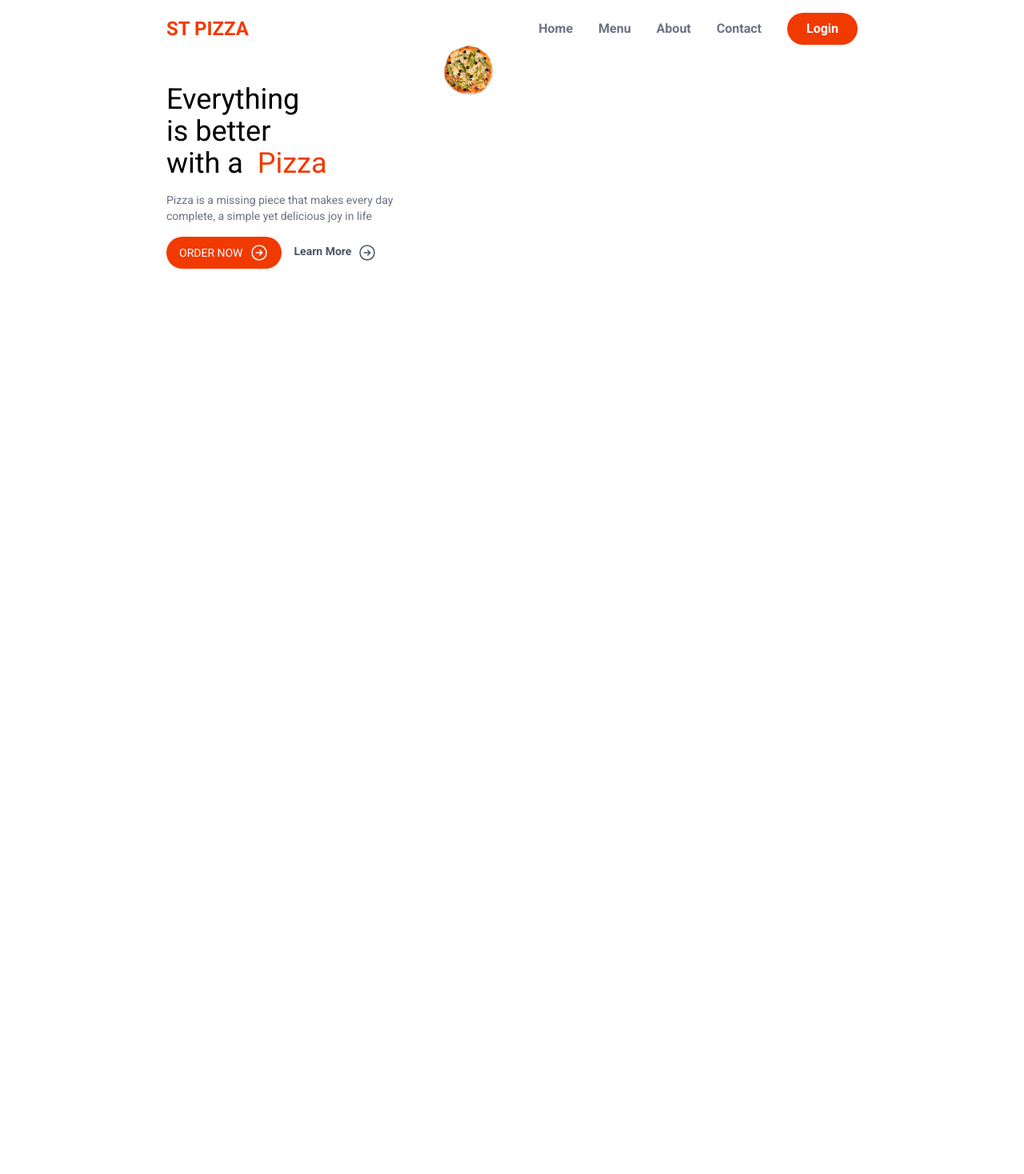
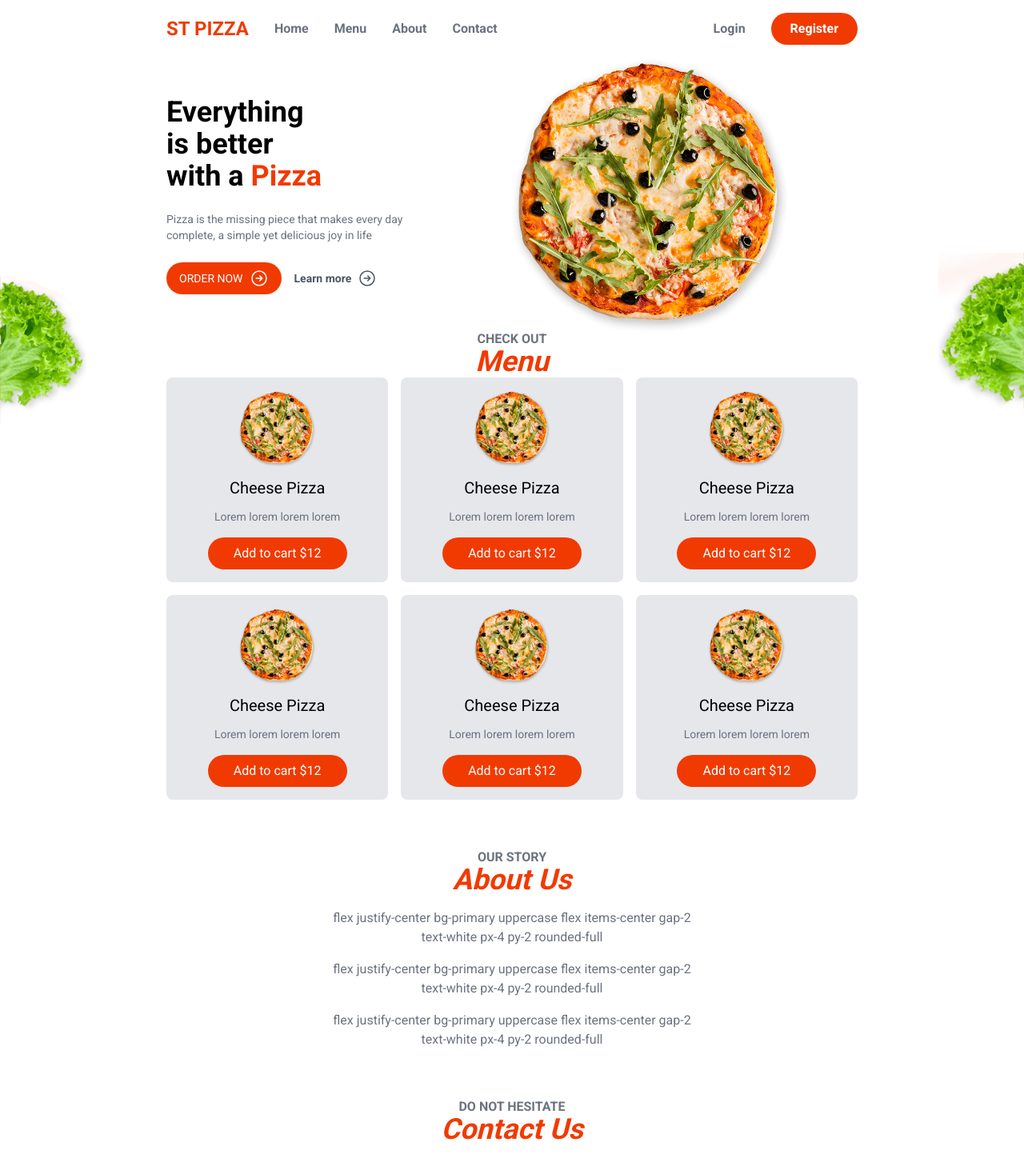
Before and after one commit to yashranipa/food-ordering-nextjs, a Next.js app: page / in a window 1280 px wide. Shown: the top 1468 px of the page at 80% size. Before the commit the page ends 800 px from the top, so only its background shows below. Built offline with nearby package versions, Linux system fonts and the light colour scheme.

Commit message:
implemented home page sections

```diff
--- a/src/app/layout.js
+++ b/src/app/layout.js
@@ -1,5 +1,6 @@
 import { Roboto } from "next/font/google";
 import "./globals.css";
+import Header from "@/components/layout/Header";
 
 const roboto = Roboto({ subsets: ["latin"], weight: ["400", "500", "700"] });
 
@@ -12,7 +13,13 @@ export default function RootLayout({ children }) {
   return (
     <html lang="en">
       <body className={roboto.className}>
-        <main className="max-w-4xl mx-auto p-4">{children}</main>
+        <main className="max-w-4xl mx-auto p-4">
+          <Header />
+          {children}
+          <footer className="border-t p-8 text-center mt-16">
+            &copy; 2023 All rights reserved
+          </footer>
+        </main>
       </body>
     </html>
   );
--- a/src/app/page.js
+++ b/src/app/page.js
@@ -1,12 +1,44 @@
 import Header from "@/components/layout/Header";
 import Hero from "@/components/layout/Hero";
-import Link from "next/link";
+import HomeMemu from "@/components/layout/HomeMenu";
+import SectionHeaders from "@/components/layout/SectionHeaders";
 
 export default function Home() {
   return (
     <>
-      <Header />
       <Hero />
+      <HomeMemu />
+      <section id="about" className="text-center my-16">
+        <SectionHeaders subHeader={"Our Story"} mainHeader={"About Us"} />
+        <div className="text-gray-500 max-w-md mx-auto mt-4 flex flex-col gap-4">
+          <p className="">
+            flex justify-center bg-primary uppercase flex items-center gap-2
+            text-white px-4 py-2 rounded-full
+          </p>
+          <p className="">
+            flex justify-center bg-primary uppercase flex items-center gap-2
+            text-white px-4 py-2 rounded-full
+          </p>
+          <p className="">
+            flex justify-center bg-primary uppercase flex items-center gap-2
+            text-white px-4 py-2 rounded-full
+          </p>
+        </div>
+      </section>
+      <section id="contact" className="text-center my-8">
+        <SectionHeaders
+          subHeader={"Do not Hesitate"}
+          mainHeader={"Contact Us"}
+        />
+        <div className="mt-8">
+          <a
+            className={"text-4xl underline text-gray-500"}
+            href="tel:+1 234 567 8909"
+          >
+            +1 234 567 8909
+          </a>
+        </div>
+      </section>
     </>
   );
 }
--- a/src/components/layout/Header.js
+++ b/src/components/layout/Header.js
@@ -3,19 +3,22 @@ import Link from "next/link";
 export default function Header() {
   return (
     <header className="flex items-center justify-between">
-      <Link className="text-primary font-semibold text-2xl" href="">
-        ST PIZZA
-      </Link>
       <nav className="flex items-center gap-8 text-gray-500 font-semibold">
-        <Link href={""}>Home</Link>
-        <Link href={""}>Menu</Link>
-        <Link href={""}>About</Link>
-        <Link href={""}>Contact</Link>
+        <Link className="text-primary font-semibold text-2xl" href="/">
+          ST PIZZA
+        </Link>
+        <Link href={"/"}>Home</Link>
+        <Link href={"#menu"}>Menu</Link>
+        <Link href={"#about"}>About</Link>
+        <Link href={"#contact"}>Contact</Link>
+      </nav>
+      <nav className="flex items-center gap-8 text-gray-500 font-semibold">
+        <Link href={"/login"}>Login</Link>
         <Link
-          href={""}
+          href={"/register"}
           className="bg-primary rounded-full text-white px-6 py-2"
         >
-          Login
+          Register
         </Link>
       </nav>
     </header>
--- a/src/components/layout/Hero.js
+++ b/src/components/layout/Hero.js
@@ -1,33 +1,34 @@
+import Right from "@/components/icons/Right";
 import Image from "next/image";
-import Right from "../icons/Right";
 
 export default function Hero() {
   return (
-    <section className="hero">
-      <div className="py-12">
-        <h1 className="text-4xl semibold">
-          Everything <br />
+    <section className="hero md:mt-4">
+      <div className="py-8 md:py-12">
+        <h1 className="text-4xl font-semibold">
+          Everything
+          <br />
           is better
           <br />
-          with a &nbsp;
+          with a&nbsp;
           <span className="text-primary">Pizza</span>
         </h1>
-        <p className="my-4 text-gray-500 text-sm">
-          Pizza is a missing piece that makes every day complete, a simple yet
+        <p className="my-6 text-gray-500 text-sm">
+          Pizza is the missing piece that makes every day complete, a simple yet
           delicious joy in life
         </p>
         <div className="flex gap-4 text-sm">
-          <button className="bg-primary uppercase flex items-center gap-2 text-white px-4 py-2 rounded-full">
-            Order Now
+          <button className="flex justify-center bg-primary uppercase flex items-center gap-2 text-white px-4 py-2 rounded-full">
+            Order now
             <Right />
           </button>
-          <button className="flex gap-2 py-2 text-gray-600 font-semibold">
-            Learn More
+          <button className="flex items-center border-0 gap-2 py-2 text-gray-600 font-semibold">
+            Learn more
             <Right />
           </button>
         </div>
       </div>
-      <div className="w-16 h-16 relative">
+      <div className="relative hidden md:block">
         <Image
           src={"/pizza.png"}
           layout={"fill"}
--- /dev/null
+++ b/src/components/layout/HomeMenu.js
@@ -0,0 +1,29 @@
+import Image from "next/image";
+import MenuItem from "../menu/MenuItem";
+import SectionHeaders from "./SectionHeaders";
+
+export default function HomeMenu() {
+  return (
+    <section className="">
+      <div className="absolute left-0 right-0 w-full justify-start">
+        <div className="absolute left-0  -top-[70px] text-left -z-10">
+          <Image src={"/sallad1.png"} width={109} height={189} alt={"sallad"} />
+        </div>
+        <div className="h-48 absolute -top-[100px] right-0 -z-10">
+          <Image src={"/sallad2.png"} width={107} height={195} alt={"sallad"} />
+        </div>
+      </div>
+      <div className="text-center">
+        <SectionHeaders subHeader={"Check out"} mainHeader={"Menu"} />
+      </div>
+      <div className="grid grid-cols-3 gap-4">
+        <MenuItem />
+        <MenuItem />
+        <MenuItem />
+        <MenuItem />
+        <MenuItem />
+        <MenuItem />
+      </div>
+    </section>
+  );
+}
--- /dev/null
+++ b/src/components/layout/SectionHeaders.js
@@ -0,0 +1,10 @@
+export default function SectionHeaders({ subHeader, mainHeader }) {
+  return (
+    <>
+      <h3 className="uppercase text-gray-500 font-semibold leading-4">
+        {subHeader}
+      </h3>
+      <h2 className="text-primary font-bold text-4xl italic">{mainHeader}</h2>
+    </>
+  );
+}
--- /dev/null
+++ b/src/components/menu/MenuItem.js
@@ -0,0 +1,18 @@
+export default function MenuItem() {
+  return (
+    <div className="bg-gray-200 p-4 rounded-lg text-center hover:bg-white hover:shadow-md hover:shadow-black/25 transition-all">
+      <div className="text-center">
+        <img
+          src="/pizza.png"
+          className="block mx-auto max-h-auto max-h-24 "
+          alt="pizza"
+        />
+      </div>
+      <h4 className="fond-semibold text-xl my-3">Cheese Pizza</h4>
+      <p className="text-gray-500 text-sm">Lorem lorem lorem lorem</p>
+      <button className="mt-4 bg-primary text-white rounded-full px-8 py-2">
+        Add to cart $12
+      </button>
+    </div>
+  );
+}
```
Also changed, not shown: public/google.png (added).
